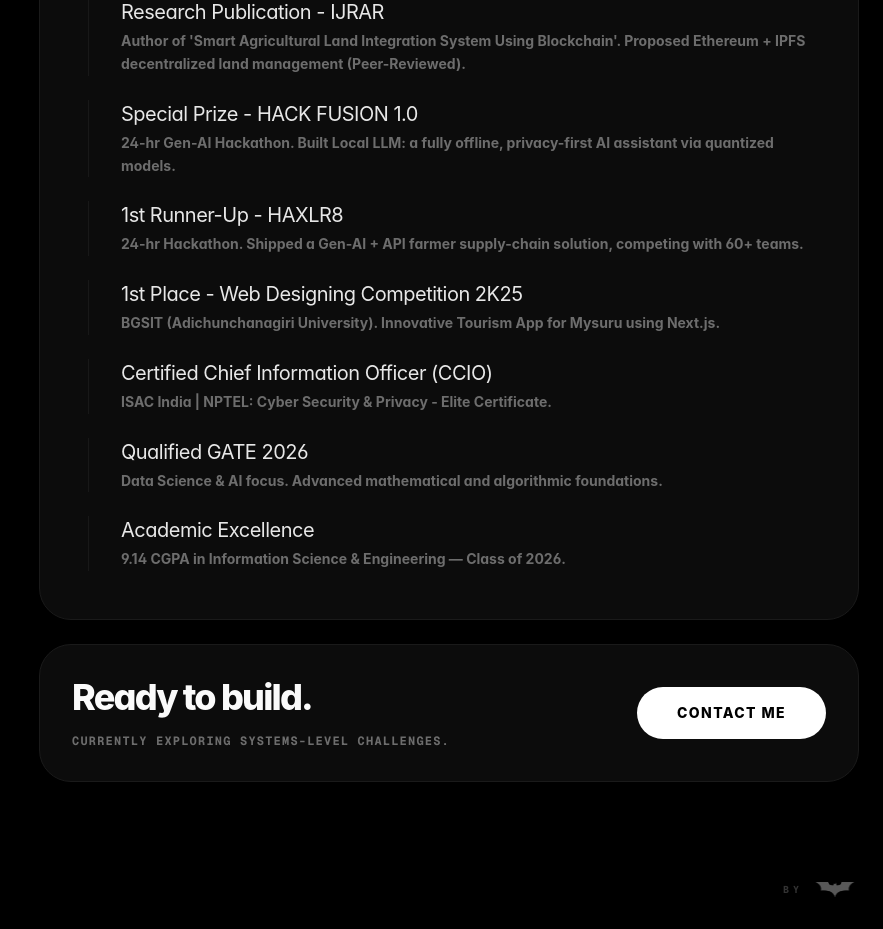
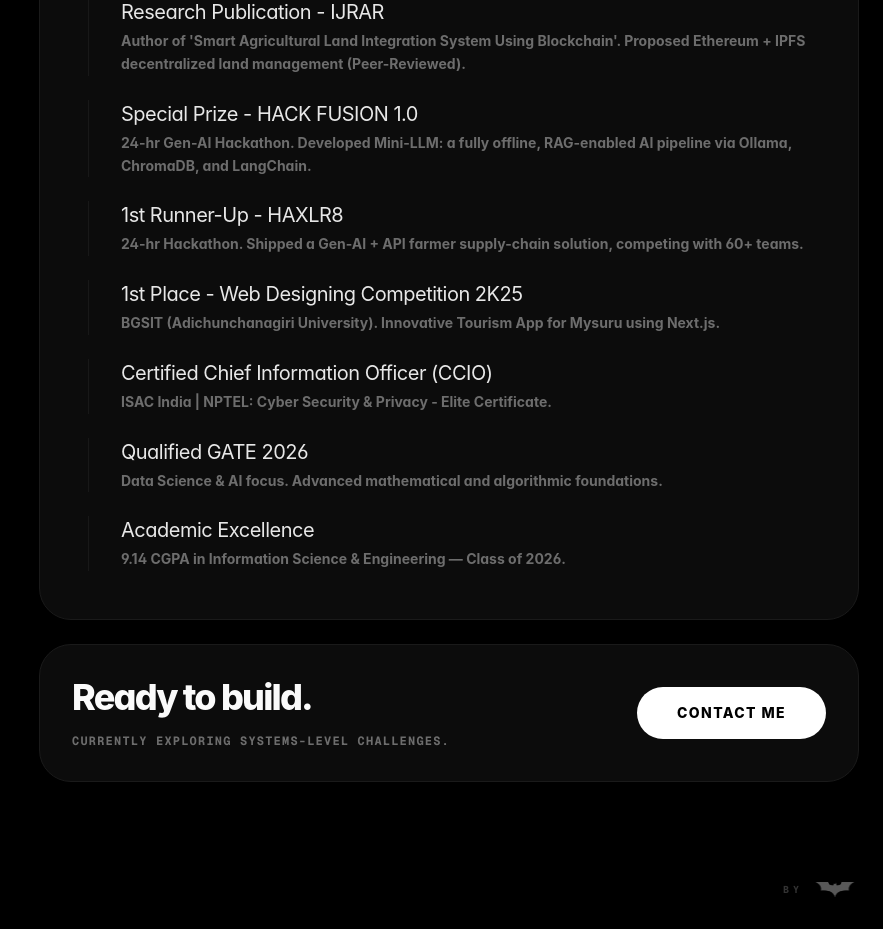
Before and after one commit to BHUVANBN/portfolio, a Next.js app: page / in a window 1280 px wide. Shown: the part 2320-3249 px from the top of the page, without its empty margins (397-1280 px from the left). Built offline with nearby package versions, Linux system fonts and the light colour scheme.

Commit message:
minillm updates

```diff
--- a/app/components/BentoProfile.tsx
+++ b/app/components/BentoProfile.tsx
@@ -2,7 +2,7 @@
 
 import React from "react";
 import { motion } from "framer-motion";
-import { ArrowUpRight, Mail, Shield, Cpu, Box, Code, MapPin, ExternalLink, GraduationCap, Trophy, Monitor, Terminal } from "lucide-react";
+import { ArrowUpRight, Mail, Shield, Cpu, Box, Code, MapPin, ExternalLink, GraduationCap, Trophy, Monitor, Terminal, Brain } from "lucide-react";
 import Image from "next/image";
 import { Github as GithubIcon, Linkedin as LinkedinIcon, Twitter as TwitterIcon } from "./Icons";
 
@@ -270,7 +270,7 @@ export default function BentoProfile() {
           <div className="space-y-6">
             {[
               { title: "Research Publication - IJRAR", desc: "Author of 'Smart Agricultural Land Integration System Using Blockchain'. Proposed Ethereum + IPFS decentralized land management (Peer-Reviewed)." },
-              { title: "Special Prize - HACK FUSION 1.0", desc: "24-hr Gen-AI Hackathon. Built Local LLM: a fully offline, privacy-first AI assistant via quantized models." },
+              { title: "Special Prize - HACK FUSION 1.0", desc: "24-hr Gen-AI Hackathon. Developed Mini-LLM: a fully offline, RAG-enabled AI pipeline via Ollama, ChromaDB, and LangChain." },
               { title: "1st Runner-Up - HAXLR8", desc: "24-hr Hackathon. Shipped a Gen-AI + API farmer supply-chain solution, competing with 60+ teams." },
               { title: "1st Place - Web Designing Competition 2K25", desc: "BGSIT (Adichunchanagiri University). Innovative Tourism App for Mysuru using Next.js." },
               { title: "Certified Chief Information Officer (CCIO)", desc: "ISAC India | NPTEL: Cyber Security & Privacy - Elite Certificate." },
```
